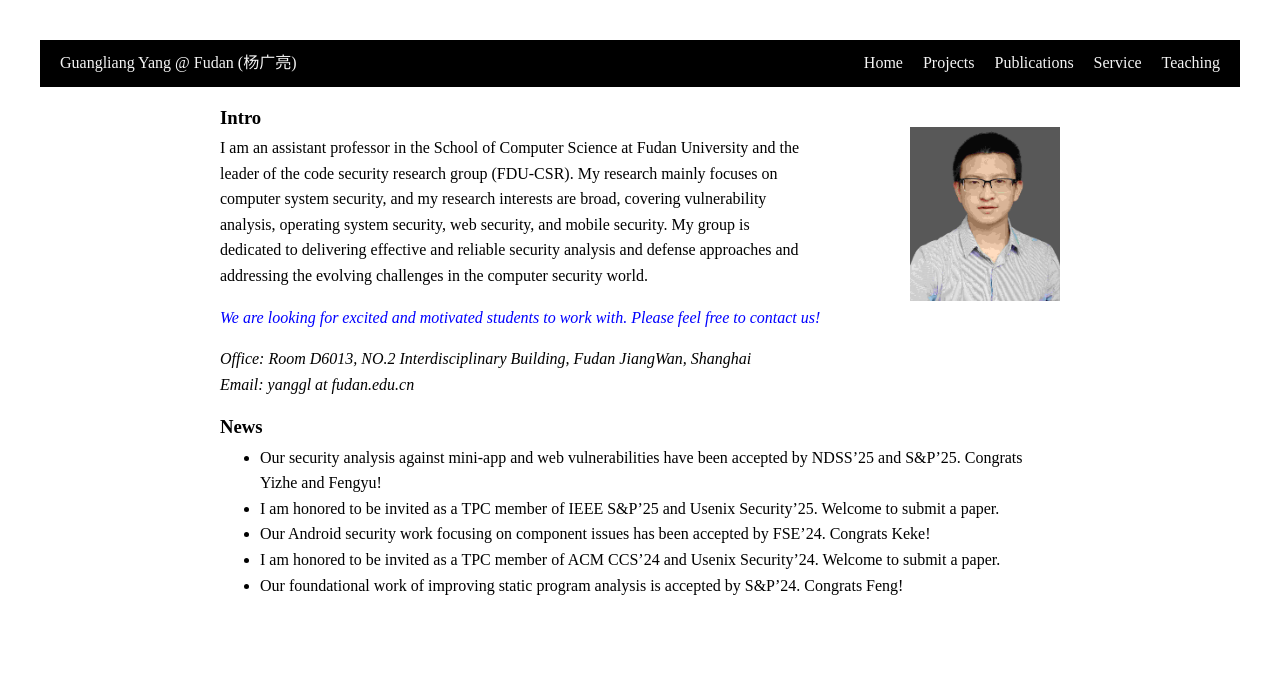
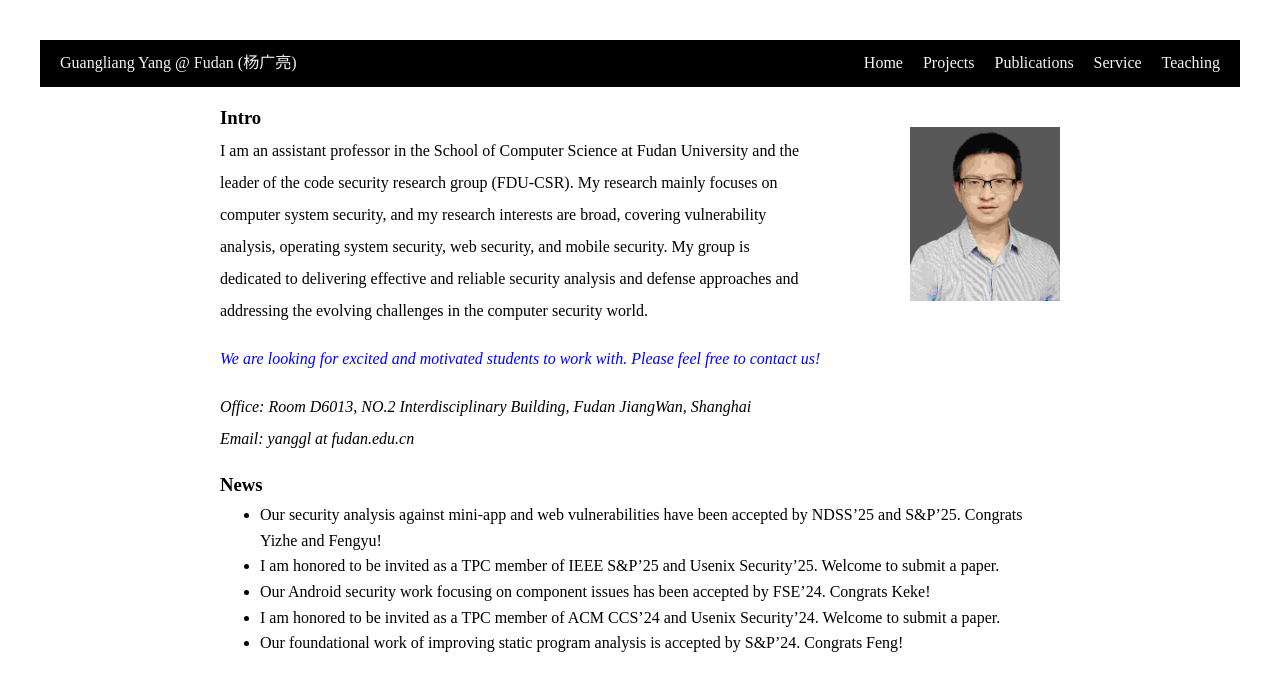
Before and after one commit to yang-guangliang/yang-guangliang.github.io, a Jekyll site: the page built from index.md, in a window 1280 px wide. Shown: the top 691 px of the page. Built offline with Jekyll 4.4.1, drawn with Linux system fonts in a browser that asks for light colours.

Commit message:
Update styles.css

```diff
--- a/assets/styles.css
+++ b/assets/styles.css
@@ -1,7 +1,6 @@
 html, body {
     margin: 0;
     padding: 0;
-    line-height: 1.6;
     padding: 20px;
 }
 
@@ -27,6 +26,10 @@ h3, h4 {
     margin-bottom: -10px;
 }
 
+body {
+   line-height: 1.6; /* This sets the line spacing to 1.6 times the font size */
+}
+
 h1, h2, h3, h4 {
     line-height: 1.2; /* Tighter line spacing for headings */
 }
@@ -34,6 +37,11 @@ h1, h2, h3, h4 {
 
 p {
     margin-bottom: 1em; /* Space between paragraphs */
+    line-height: 2;
+}
+
+div.special-text {
+   line-height: 1.8;
 }
 
 nav {
```
